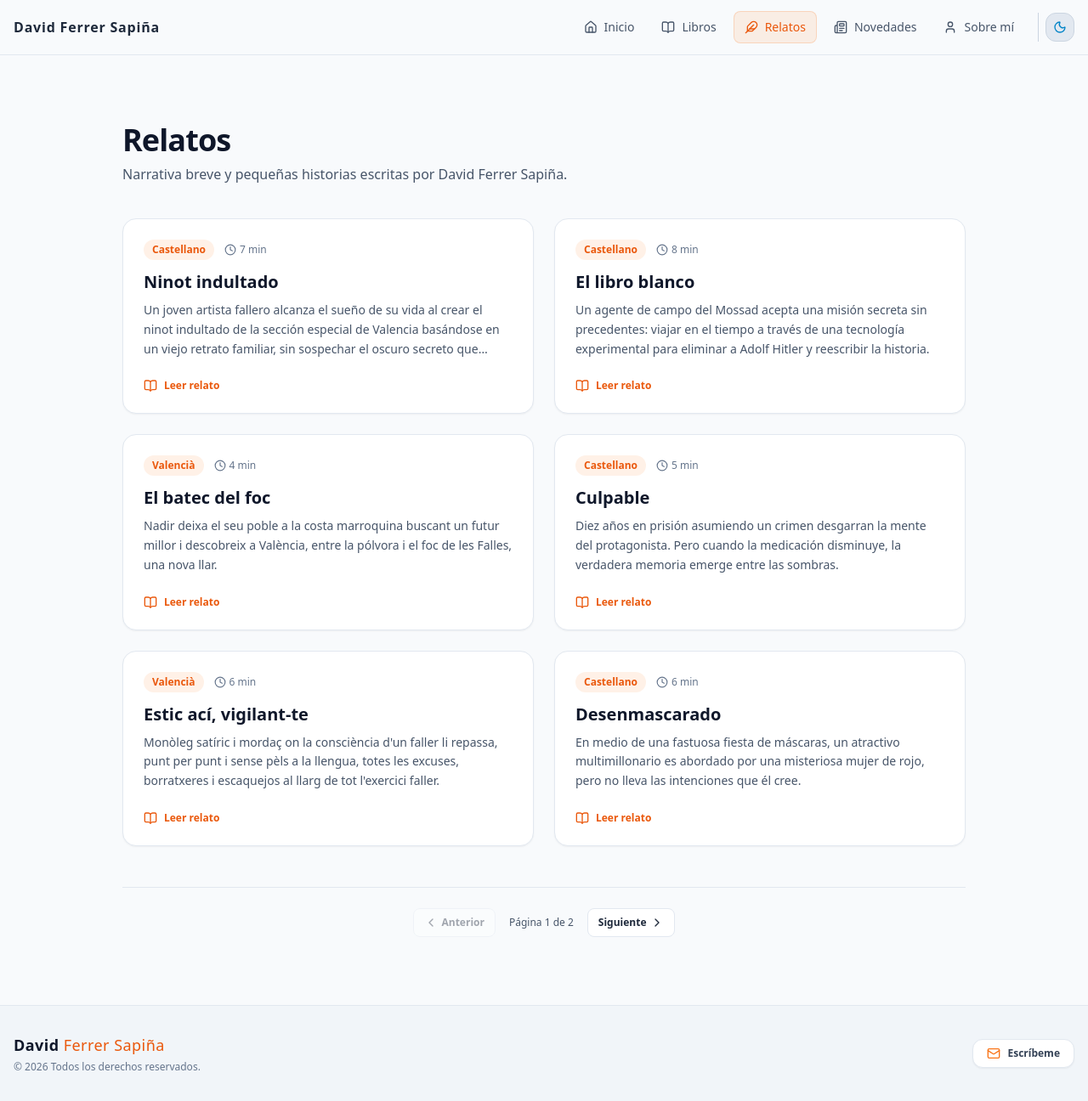
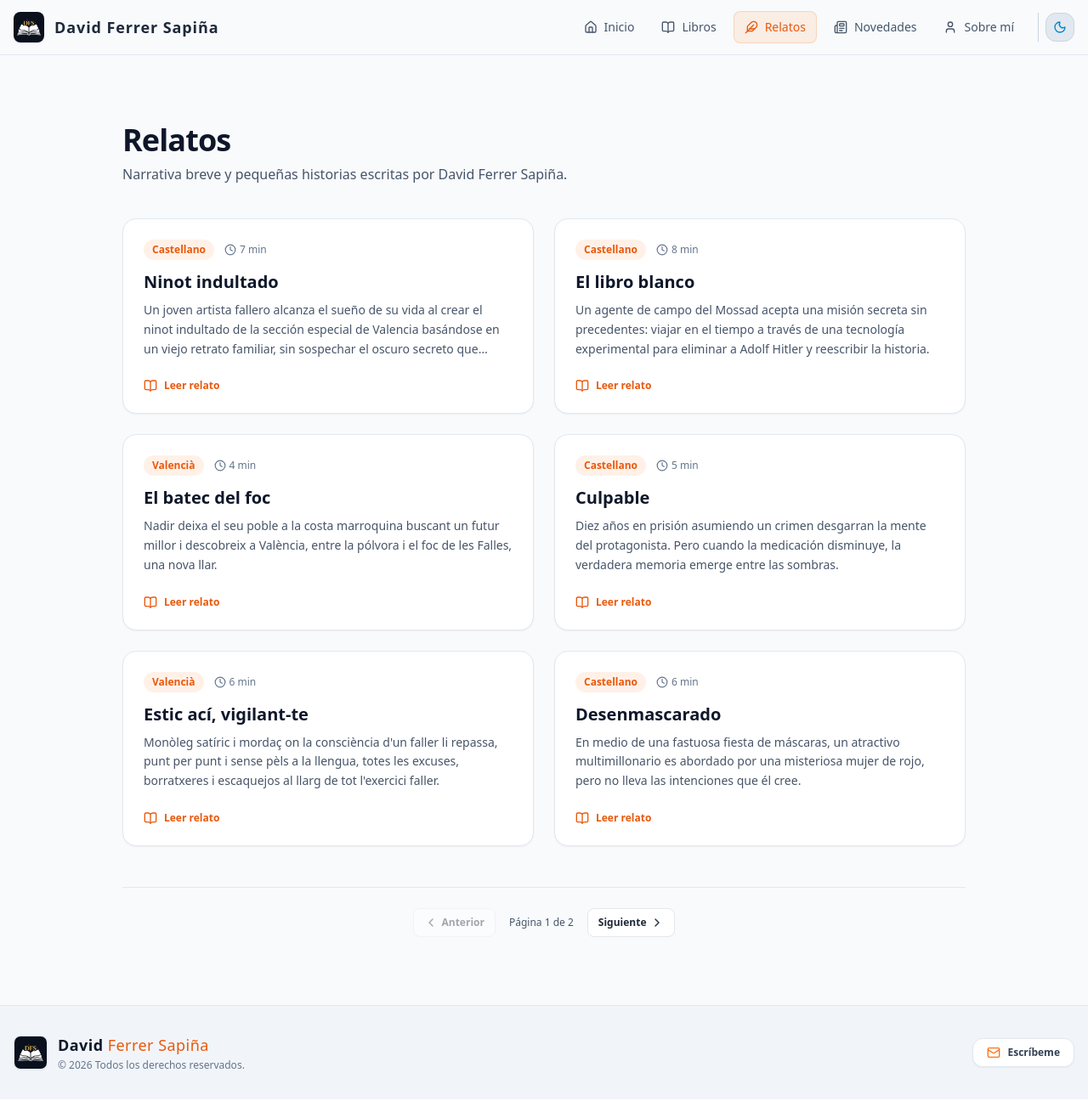
Before and after one commit to David24977/david-ferrer-web-autor, a React (Vite) app: page /relatos in a window 1280 px wide. Shown: the whole page at 85% size. Built offline with nearby package versions, Linux system fonts and the light colour scheme.

Commit message:
feat: add SVG favicon and integrate DFS brand logo in navbar and footer

```diff
--- a/index.html
+++ b/index.html
@@ -2,9 +2,9 @@
 <html lang="en">
   <head>
     <meta charset="UTF-8" />
-    <link rel="icon" type="image/svg+xml" href="/favicon.svg" />
+    <link rel="icon" type="image/svg+xml" href="/faviconPestanya.svg" />
     <meta name="viewport" content="width=device-width, initial-scale=1.0" />
-    <title>david-escritor-web</title>
+    <title>David Ferrer Sapiña | Escritor </title>
   </head>
   <body>
     <div id="root"></div>
--- a/src/components/Footer.tsx
+++ b/src/components/Footer.tsx
@@ -12,8 +12,14 @@ export default function Footer() {
     <footer className="bg-slate-100 dark:bg-slate-900/90 border-t border-slate-200 dark:border-slate-800 text-slate-600 dark:text-slate-400 py-8 transition-colors">
       <div className="container mx-auto px-4 flex flex-col sm:flex-row items-center justify-between gap-4">
 
-        {/* Nombre y Nombre de Autor + Copyright */}
-        <div className="text-center sm:text-left space-y-1">
+        {/* Logo, Nombre de Autor y Copyright */}
+        <div className="flex items-center gap-3 text-center sm:text-left">
+          <img
+            src="/logo-dfs.jpg"
+            alt="Logo DFS"
+            className="w-10 h-10 rounded-lg object-cover shadow-sm border border-slate-200 dark:border-slate-700/60"
+          />
+          <div className="space-y-0.5">
             <p className="text-base sm:text-lg font-bold text-slate-900 dark:text-slate-200 tracking-wide">
               {autor.nombre}{" "}
               <span className="text-orange-600 dark:text-amber-400 font-normal">
@@ -23,6 +29,7 @@ export default function Footer() {
             <p className="text-xs text-slate-500 dark:text-slate-500">
               © {year} Todos los derechos reservados.
             </p>
+          </div>
         </div>
 
         {/* Bloque de Contacto y Redes (Condicional) */}
--- a/src/components/Navbar.tsx
+++ b/src/components/Navbar.tsx
@@ -19,9 +19,19 @@ export default function Navbar() {
       <div className="container mx-auto px-4">
         <div className="flex items-center justify-between h-16">
 
-          {/* Logo */}
-          <NavLink to="/" className="text-l font-bold tracking-wider text-slate-800 dark:text-white hover:text-orange-500 dark:hover:text-amber-400 transition-colors">
-            David Ferrer Sapiña
+          {/* Logo + Nombre */}
+          <NavLink
+            to="/"
+            className="flex items-center gap-3 text-slate-800 dark:text-white hover:text-orange-500 dark:hover:text-amber-400 transition-colors group"
+          >
+            <img
+              src="logo-dfs.jpg"
+              alt="Logo DFS"
+              className="w-9 h-9 rounded-lg object-cover shadow-sm transition-transform group-hover:scale-105"
+            />
+            <span className="font-bold tracking-wider text-base md:text-lg">
+              David Ferrer Sapiña
+            </span>
           </NavLink>
 
           {/* Menú Escritorio + Botón Tema */}
```
Also changed, not shown: public/faviconPestanya.svg (added), public/logo-dfs.jpg (added). Lines whose indentation alone changed are shown as unchanged.
